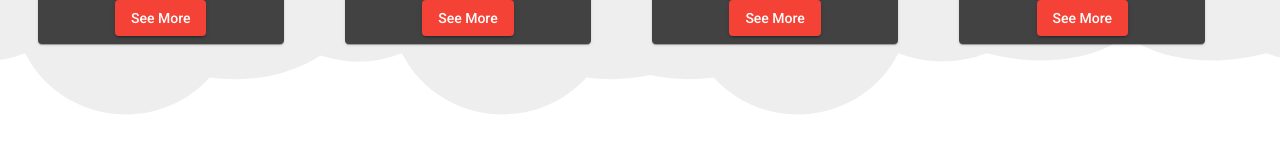
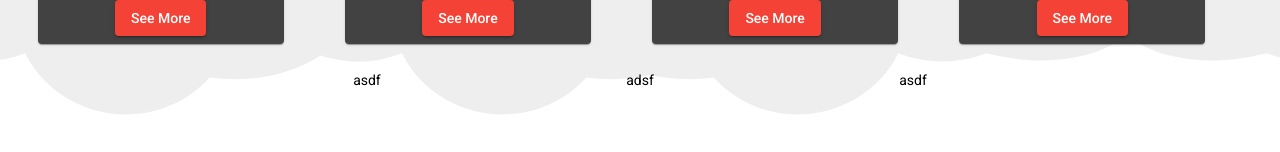
Before and after one commit to tbenson89/dropStopShop, an Angular app: page / in a window 1280 px wide. Shown: the part 781-933 px from the top of the page. Built offline with nearby package versions, Linux system fonts and the light colour scheme.

Commit message:
Add Footer Component - and footer rows

```diff
--- a/src/app/app.component.html
+++ b/src/app/app.component.html
@@ -22,6 +22,8 @@
   <!--Dynamic Pages-->
   <router-outlet></router-outlet>
 
+  <app-main-footer></app-main-footer>
+
   <!-- Footer -->
   <footer fxLayoutAlign="center center" class="content">
     Slightly Modified | Upgrab | Backward Graphics | Inventory Avenue
--- a/src/app/app.module.ts
+++ b/src/app/app.module.ts
@@ -8,11 +8,13 @@ import { MatButtonModule } from '@angular/material/button';
 import { LandingMainCatsComponent } from './partials/landing-main-cats/landing-main-cats.component';
 import {MatCardModule} from '@angular/material/card';
 import {MatDividerModule} from '@angular/material/divider';
+import { MainFooterComponent } from './partials/main-footer/main-footer.component';
 
 @NgModule({
   declarations: [
     AppComponent,
-    LandingMainCatsComponent
+    LandingMainCatsComponent,
+    MainFooterComponent
   ],
     imports: [
         BrowserModule,
--- /dev/null
+++ b/src/app/partials/main-footer/main-footer.component.html
@@ -0,0 +1,15 @@
+<div fxLayout="row">
+  <div fxFlex="10"></div>
+  <div fxFlex="80" fxLayoutAlign="center center">
+    <div fxFlex="26.66666666666667" class="centered">
+      asdf
+    </div>
+    <div fxFlex="26.66666666666667" class="centered">
+      adsf
+    </div>
+    <div fxFlex="26.66666666666667" class="centered">
+      asdf
+    </div>
+  </div>
+  <div fxFlex="10"></div>
+</div>
--- /dev/null
+++ b/src/app/partials/main-footer/main-footer.component.scss
@@ -0,0 +1 @@
+@import "./src/app/app.component";
--- /dev/null
+++ b/src/app/partials/main-footer/main-footer.component.ts
@@ -0,0 +1,15 @@
+import { Component, OnInit } from '@angular/core';
+
+@Component({
+  selector: 'app-main-footer',
+  templateUrl: './main-footer.component.html',
+  styleUrls: ['./main-footer.component.scss']
+})
+export class MainFooterComponent implements OnInit {
+
+  constructor() { }
+
+  ngOnInit(): void {
+  }
+
+}
```
Also changed, not shown: 1 other file (tests, documents, lock files or other folders).
